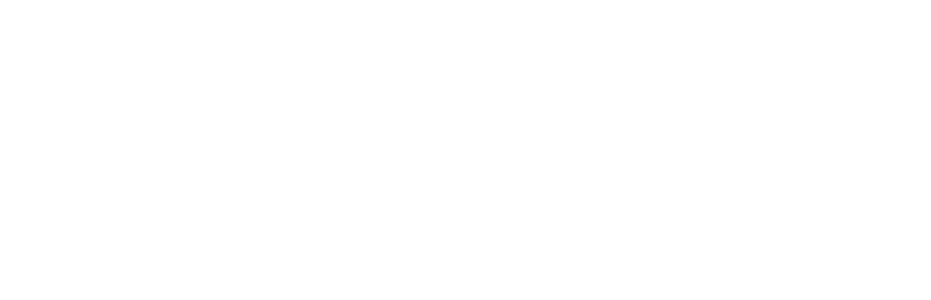
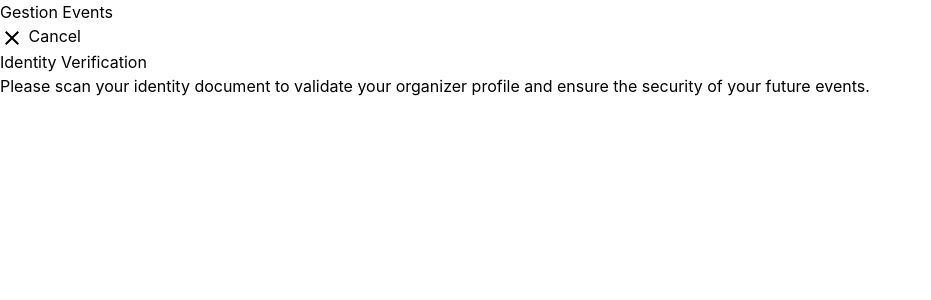
Before and after one commit to doudaoud/gestion-events, a React (Vite) app in the folder client/: page /signUp/typeprofile/scanId in a window 1280 px wide. Before the commit this address had no page. Shown: the top 300 px of the page, without its empty margins (0-931 px from the left). Built offline with nearby package versions, Linux system fonts and the light colour scheme.

Commit message:
style: add ScanId component for identity verification in signup process

```diff
--- a/client/src/App.tsx
+++ b/client/src/App.tsx
@@ -6,7 +6,7 @@
 import Signup from "./pages/Signup";
 import Verificationcode from "./pages/Verificationcode";
 import Typeprofile from "./pages/Typeprofile";
-
+import ScanId from "./pages/ScanId";
 export default function App(): React.ReactElement {
   return (
     <React.Fragment>
@@ -17,6 +17,8 @@
         <Route path="/signUp" element={<Signup />} />
         <Route path="/signUp/verification" element={<Verificationcode />} />
         <Route path="/signUp/typeprofile" element={<Typeprofile />} />
+        <Route path="/signUp/typeprofile/scanId" element={<ScanId />} />
+
       </Routes>
     </React.Fragment>
   );
--- /dev/null
+++ b/client/src/pages/ScanId.tsx
@@ -0,0 +1,23 @@
+import React from "react";
+import CloseOutlinedIcon from "@mui/icons-material/CloseOutlined";
+export default function ScanId() {
+  return (
+    <React.Fragment>
+      <div className="navbar-scan-page">
+        <h2>Gestion Events</h2>
+        <button>
+          <CloseOutlinedIcon /> Cancel
+        </button>
+      </div>
+      <div className="scan-page">
+        <div>
+          <h2>Identity Verification</h2>
+          <p>
+            Please scan your identity document to validate your organizer
+            profile and ensure the security of your future events.
+          </p>
+        </div>
+      </div>
+    </React.Fragment>
+  );
+}
```
